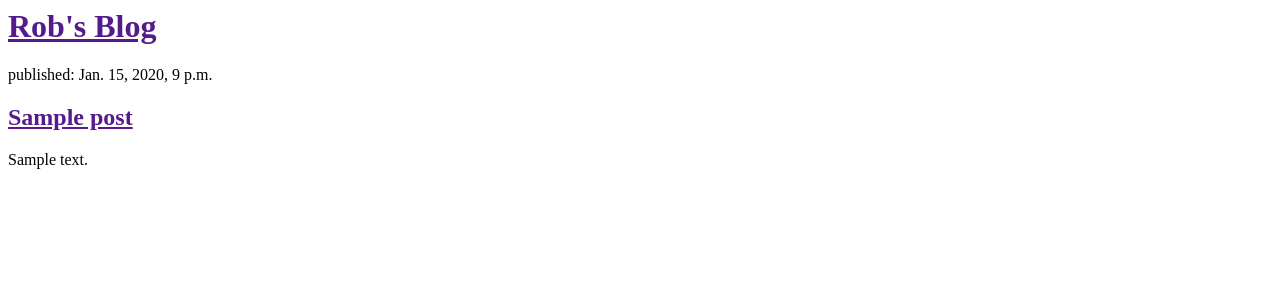
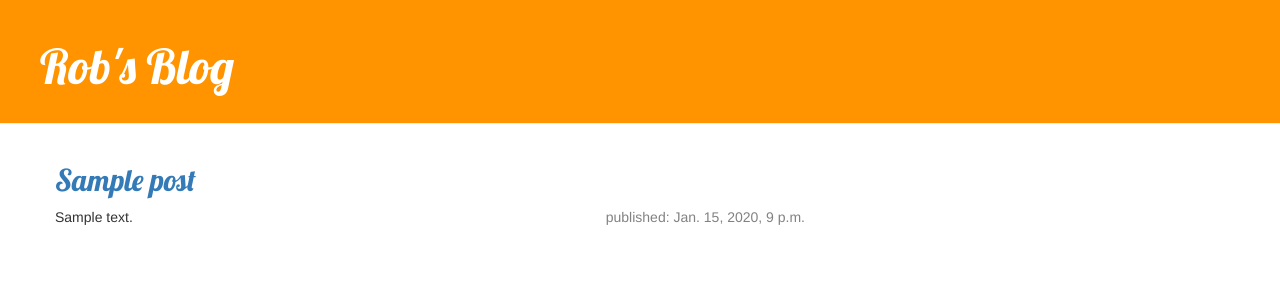
Before and after one commit to robroyaus/my-first-blog, a Django app: template blog/templates/blog/post_list.html in a window 1280 px wide. Shown: the top 300 px of the page. Run offline with Django 3.2, Linux system fonts and the light colour scheme; the template is opened without the code that fills it: values that come from a table or form of the project are taken from there, others are empty; tables that the repository leaves empty hold one stand-in row (values such as "Sample post"); some libraries are stand-ins or nearby versions.

Commit message:
Added blog detail pages and CSS for styling

```diff
--- /dev/null
+++ b/blog/static/css/blog.css
@@ -0,0 +1,50 @@
+.page-header {
+    background-color: #ff9400;
+    margin-top: 0;
+    padding: 20px 20px 20px 40px;
+}
+
+.page-header h1, .page-header h1 a, .page-header h1 a:visited, .page-header h1 a:active {
+    color: #ffffff;
+    font-size: 36pt;
+    text-decoration: none;
+}
+
+.content {
+    margin-left: 40px;
+}
+
+h1, h2, h3, h4 {
+    font-family: 'Lobster', cursive;
+}
+
+.date {
+    color: #828282;
+}
+
+.save {
+    float: right;
+}
+
+.post-form textarea, .post-form input {
+    width: 100%;
+}
+
+.top-menu, .top-menu:hover, .top-menu:visited {
+    color: #ffffff;
+    float: right;
+    font-size: 26pt;
+    margin-right: 20px;
+}
+
+.post {
+    margin-bottom: 70px;
+}
+
+.post h1 a, .post h1 a:visited {
+    color: #000000;
+}
+
+.post .date {
+    float: right;
+}
--- /dev/null
+++ b/blog/templates/blog/base.html
@@ -0,0 +1,20 @@
+{% load staticfiles %}
+<html>
+    <head>
+        <title>{% block html_title %}Rob&apos;s Blog{% endblock %}</title>
+        <link rel="stylesheet" href="//maxcdn.bootstrapcdn.com/bootstrap/3.2.0/css/bootstrap.min.css">
+        <link rel="stylesheet" href="//maxcdn.bootstrapcdn.com/bootstrap/3.2.0/css/bootstrap-theme.min.css">
+        <link rel="stylesheet" href="http://fonts.googleapis.com/css?family=Lobster&subset=latin,latin-ext" type="text/css">
+        <link rel="stylesheet" href="{% static 'css/blog.css' %}">
+    </head>
+    <body>
+
+        <div class="page-header">
+            <h1><a href="/">Rob&apos;s Blog</a></h1>
+        </div>
+
+    {% block content %}
+    {% endblock %}
+
+    </body>
+</html>
--- a/blog/templates/blog/post_list.html
+++ b/blog/templates/blog/post_list.html
@@ -1,20 +1,20 @@
-<html>
-    <head>
-        <title>Rob&apos;s blog</title>
-    </head>
-    <body>
-        <div>
-            <h1><a href="">Rob&apos;s Blog</a></h1>
+{% extends 'blog/base.html' %}
+
+{% block html_title %}Rob&apos;s Blog Home Page{% endblock %}
+
+
+{% block content %}
+    <div class="content container">
+    {% for post in posts %}
+        <div class="row">
+            <div class="col-md-8">
+                <div class="post">
+                    <h2><a href="/post/{{ post.id }}/">{{ post.title }}</a></h2>
+                    <div class="date">published: {{ post.published_date }}</div>
+                    <p>{{ post.text|linebreaks }}</p>
+                </div>
+            </div>
         </div>
-
-{% for post in posts %}
-        <div>
-
-            <p>published: {{ post.published_date }}</p>
-            <h2><a href="">{{ post.title }}</a></h2>
-            <p>{{ post.text|linebreaks }}</p>
-        </div>
-{% endfor %}
-
-    </body>
-</html>
+    {% endfor %}
+    </div>
+{% endblock %}
--- a/blog/urls.py
+++ b/blog/urls.py
@@ -3,4 +3,5 @@ from . import views
 
 urlpatterns = [
     url(r'^$', views.post_list, name='post_list'),
+    url(r'^post/(?P<post_id>\d+)/$', views.post_detail, name='post_detail'),
 ]
--- a/blog/views.py
+++ b/blog/views.py
@@ -6,3 +6,7 @@ from .models import Post
 def post_list(request):
     posts = Post.objects.filter(published_date__lte=timezone.now()).order_by('published_date')
     return render(request, 'blog/post_list.html', {'posts': posts})
+
+def post_detail(request, post_id):
+    post = Post.objects.get(pk=post_id)
+    return render(request, 'blog/post_detail.html', {'post': post})
```
Also changed, not shown: blog/templates/blog/post_detail.html (added, +18 -0 lines).
